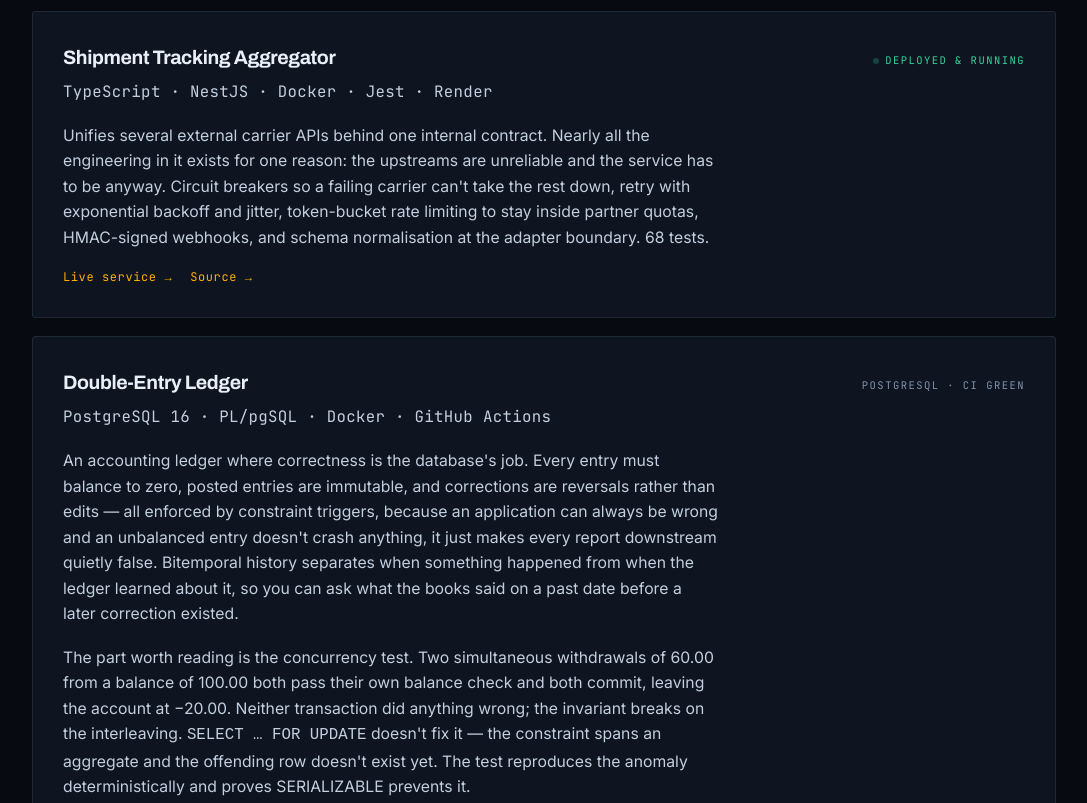
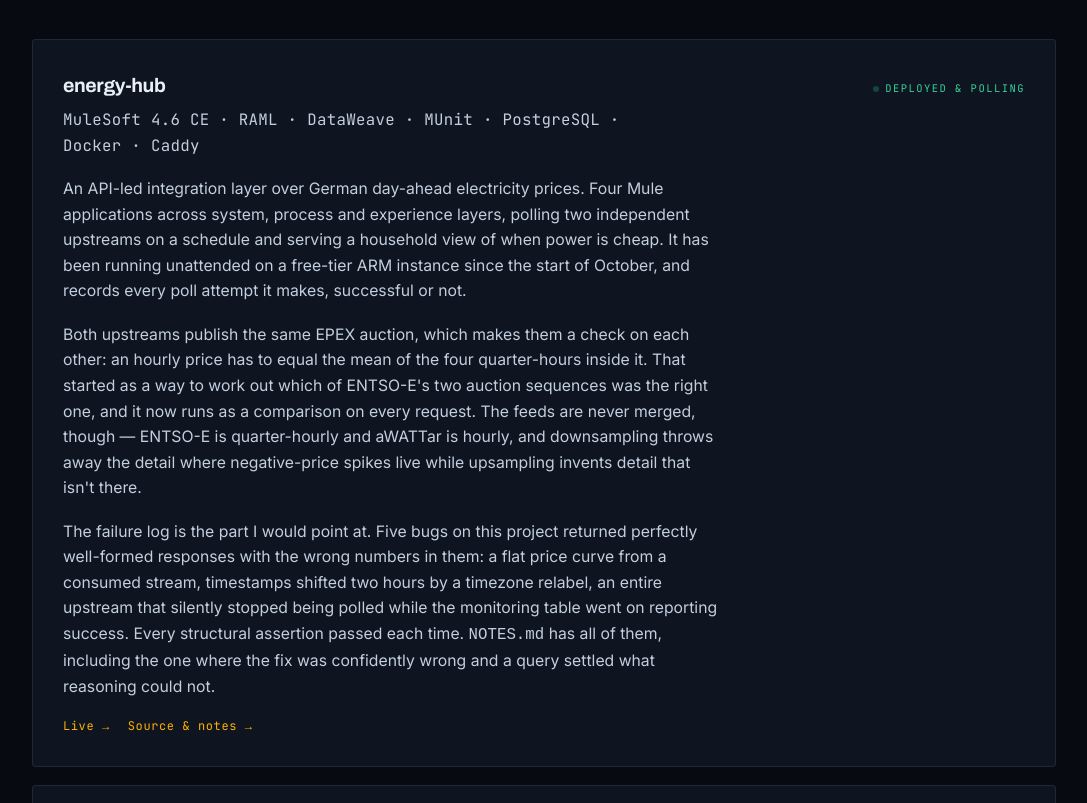
Before and after one commit to Pbhavyashree/Pbhavyashree.github.io, a plain HTML site: page index.html in a window 1280 px wide. Shown: the part 1605-2408 px from the top of the page, without its empty margins (96-1183 px from the left). Drawn offline with Linux system fonts and the light colour scheme.

Commit message:
Add energy-hub to work section

```diff
--- a/index.html
+++ b/index.html
@@ -217,7 +217,7 @@ footer{
   <div class="wrap">
     <div class="sec-head"><span class="sec-num">01</span><h2>What I actually do</h2></div>
     <p>I spent 1.8 years at Cognizant building and delivering more than 25 production integrations connecting an enterprise client's internal platforms to external partner systems — at <strong>99.9% uptime with zero critical failures</strong>. The interesting failures happen after launch, at the boundary between two services where neither team owns the problem.</p>
-    <p>Since then I've finished an MSc in Computer Science in Berlin and kept building: a live carrier-integration service, a PostgreSQL logistics warehouse, a GitOps delivery pipeline. All of it public, all of it tested, all of it running.</p>
+    <p>Since then I've finished an MSc in Computer Science in Berlin and kept building: an API-led integration platform over live electricity-market data, a carrier-integration service, a PostgreSQL logistics warehouse, a GitOps delivery pipeline. All of it public, all of it tested, all of it running.</p>
     <p>What I value most is reliability — systems that are <strong>debuggable, not just correct</strong>. Anything can pass its tests on a good day.</p>
   </div>
 </section>
@@ -227,6 +227,21 @@ footer{
   <div class="wrap">
     <div class="sec-head rv"><span class="sec-num">02</span><h2>Work</h2></div>
     <div class="projects">
+
+      <article class="card rv">
+        <div class="card-top">
+          <h3>energy-hub</h3>
+          <span class="status"><i class="dot"></i>Deployed &amp; polling</span>
+        </div>
+        <p class="stack">MuleSoft 4.6 CE &middot; RAML &middot; DataWeave &middot; MUnit &middot; PostgreSQL &middot; Docker &middot; Caddy</p>
+        <p>An API-led integration layer over German day-ahead electricity prices. Four Mule applications across system, process and experience layers, polling two independent upstreams on a schedule and serving a household view of when power is cheap. It has been running unattended on a free-tier ARM instance since the start of October, and records every poll attempt it makes, successful or not.</p>
+        <p>Both upstreams publish the same EPEX auction, which makes them a check on each other: an hourly price has to equal the mean of the four quarter-hours inside it. That started as a way to work out which of ENTSO-E's two auction sequences was the right one, and it now runs as a comparison on every request. The feeds are never merged, though &mdash; ENTSO-E is quarter-hourly and aWATTar is hourly, and downsampling throws away the detail where negative-price spikes live while upsampling invents detail that isn't there.</p>
+        <p>The failure log is the part I would point at. Five bugs on this project returned perfectly well-formed responses with the wrong numbers in them: a flat price curve from a consumed stream, timestamps shifted two hours by a timezone relabel, an entire upstream that silently stopped being polled while the monitoring table went on reporting success. Every structural assertion passed each time. <code>NOTES.md</code> has all of them, including the one where the fix was confidently wrong and a query settled what reasoning could not.</p>
+        <div class="links">
+          <a href="https://energy-hub.duckdns.org" target="_blank" rel="noopener">Live &rarr;</a>
+          <a href="https://github.com/Pbhavyashree/energy-hub" target="_blank" rel="noopener">Source &amp; notes &rarr;</a>
+        </div>
+      </article>
 
       <article class="card rv">
         <div class="card-top">
@@ -358,7 +373,7 @@ footer{
       </div>
       <div class="stack-col">
         <h4>Backend</h4>
-        <ul><li>NestJS · Express · FastAPI</li><li>REST API design &amp; versioning</li><li>Microservices</li><li>OAuth 2.0 · webhooks</li><li>Kafka · event-driven</li></ul>
+        <ul><li>NestJS · Express · FastAPI</li><li>MuleSoft 4 · RAML · DataWeave</li><li>REST API design &amp; versioning</li><li>Microservices</li><li>OAuth 2.0 · webhooks</li><li>Kafka · event-driven</li></ul>
       </div>
       <div class="stack-col">
         <h4>Data</h4>
```
